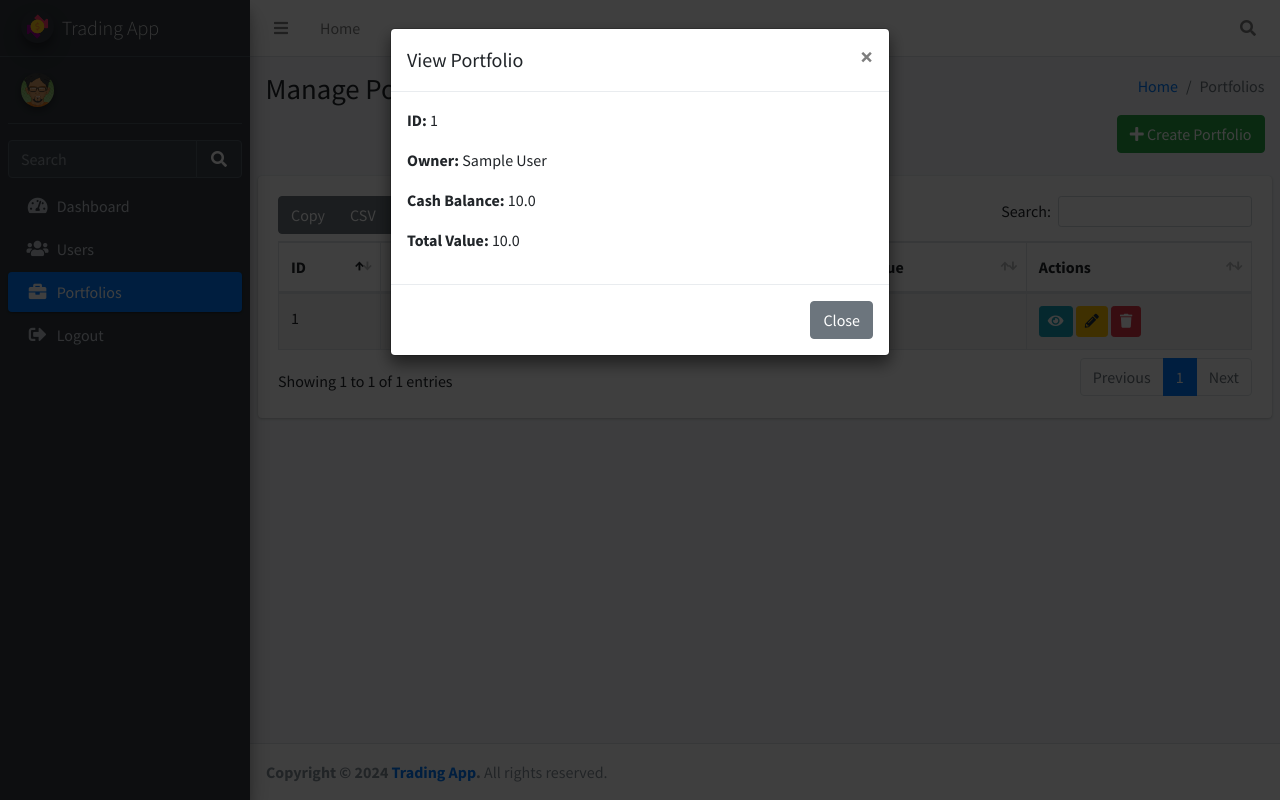
After one commit to Upwork-Trading-App/trading, a Flask app: page /portfolios in a window 1280 px wide, after a click on "View". The commit adds this page. Run offline with Flask 3, Linux system fonts and the light colour scheme; tables that the repository leaves empty hold one stand-in row (values such as "Sample post"); some libraries are stand-ins or nearby versions.

Commit message:
Added Portfolio CRUD

```diff
--- a/app.py
+++ b/app.py
@@ -3,7 +3,7 @@ from flask_sqlalchemy import SQLAlchemy
 from flask_migrate import Migrate
 from flask_bcrypt import Bcrypt
 import re
-from models import db, Users
+from models import db, Users, Portfolio, PortfolioStock, Stock, Order, Transaction, CashTransaction
 
 app = Flask(__name__)
 
@@ -130,5 +130,283 @@ def delete_user(user_id):
     db.session.commit()
     return redirect(url_for('list_users'))
 
+
+### PORTFOLIOS
+@app.route('/portfolio/create', methods=['GET', 'POST'])
+def create_portfolio():
+    users = Users.query.all()  # Get all users to show in the dropdown
+    if request.method == 'POST':
+        user_id = request.form['user_id']
+        cash_balance = float(request.form['cash_balance'])
+        total_value = float(request.form['total_value'])
+
+        portfolio = Portfolio(user_id=user_id, cash_balance=cash_balance, total_value=total_value)
+        db.session.add(portfolio)
+        db.session.commit()
+
+        return redirect(url_for('list_portfolios'))
+
+    return render_template('portfolio/create.html', action='Create', users=users)
+
+
+@app.route('/portfolios')
+def list_portfolios():
+    portfolios = Portfolio.query.all()
+    return render_template('portfolio/list.html', portfolios=portfolios)
+
+@app.route('/portfolio/edit/<int:id>', methods=['GET', 'POST'])
+def edit_portfolio(id):
+    portfolio = Portfolio.query.get_or_404(id)
+
+    if request.method == 'POST':
+        portfolio.cash_balance = float(request.form['cash_balance'])
+        portfolio.total_value = float(request.form['total_value'])
+        db.session.commit()
+
+        return redirect(url_for('list_portfolios'))
+
+    return render_template('portfolio/edit.html', portfolio=portfolio)
+
+@app.route('/portfolio/delete/<int:id>')
+def delete_portfolio(id):
+    portfolio = Portfolio.query.get_or_404(id)
+    db.session.delete(portfolio)
+    db.session.commit()
+
+    return redirect(url_for('list_portfolios'))
+
+
+### PORTFOLIO STOCK
+@app.route('/portfolio_stock/create', methods=['GET', 'POST'])
+def create_portfolio_stock():
+    if request.method == 'POST':
+        portfolio_id = request.form['portfolio_id']
+        stock_id = request.form['stock_id']
+        quantity = int(request.form['quantity'])
+        average_price = float(request.form['average_price'])
+
+        portfolio_stock = PortfolioStock(portfolio_id=portfolio_id, stock_id=stock_id, quantity=quantity, average_price=average_price)
+        db.session.add(portfolio_stock)
+        db.session.commit()
+
+        return redirect(url_for('list_portfolio_stocks'))
+
+    return render_template('portfolio_stock/create.html')
+
+@app.route('/portfolio_stocks')
+def list_portfolio_stocks():
+    portfolio_stocks = PortfolioStock.query.all()
+    return render_template('portfolio_stock/list.html', portfolio_stocks=portfolio_stocks)
+
+@app.route('/portfolio_stock/edit/<int:id>', methods=['GET', 'POST'])
+def edit_portfolio_stock(id):
+    portfolio_stock = PortfolioStock.query.get_or_404(id)
+
+    if request.method == 'POST':
+        portfolio_stock.quantity = int(request.form['quantity'])
+        portfolio_stock.average_price = float(request.form['average_price'])
+        db.session.commit()
+
+        return redirect(url_for('list_portfolio_stocks'))
+
+    return render_template('portfolio_stock/edit.html', portfolio_stock=portfolio_stock)
+
+@app.route('/portfolio_stock/delete/<int:id>')
+def delete_portfolio_stock(id):
+    portfolio_stock = PortfolioStock.query.get_or_404(id)
+    db.session.delete(portfolio_stock)
+    db.session.commit()
+
+    return redirect(url_for('list_portfolio_stocks'))
+
+
+### STOCK
+@app.route('/stock/create', methods=['GET', 'POST'])
+def create_stock():
+    if request.method == 'POST':
+        ticker = request.form['ticker']
+        company_name = request.form['company_name']
+        volume = int(request.form['volume'])
+        initial_price = float(request.form['initial_price'])
+        current_price = float(request.form['current_price'])
+        market_cap = float(request.form['market_cap'])
+
+        stock = Stock(ticker=ticker, company_name=company_name, volume=volume, initial_price=initial_price, current_price=current_price, market_cap=market_cap)
+        db.session.add(stock)
+        db.session.commit()
+
+        return redirect(url_for('list_stocks'))
+
+    return render_template('stock/create.html')
+
+@app.route('/stocks')
+def list_stocks():
+    stocks = Stock.query.all()
+    return render_template('stock/list.html', stocks=stocks)
+
+
+@app.route('/stock/edit/<int:id>', methods=['GET', 'POST'])
+def edit_stock(id):
+    stock = Stock.query.get_or_404(id)
+
+    if request.method == 'POST':
+        stock.ticker = request.form['ticker']
+        stock.company_name = request.form['company_name']
+        stock.volume = int(request.form['volume'])
+        stock.current_price = float(request.form['current_price'])
+        stock.market_cap = float(request.form['market_cap'])
+        db.session.commit()
+
+        return redirect(url_for('list_stocks'))
+
+    return render_template('stock/edit.html', stock=stock)
+
+@app.route('/stock/delete/<int:id>')
+def delete_stock(id):
+    stock = Stock.query.get_or_404(id)
+    db.session.delete(stock)
+    db.session.commit()
+
+    return redirect(url_for('list_stocks'))
+
+
+### ORDER
+@app.route('/order/create', methods=['GET', 'POST'])
+def create_order():
+    if request.method == 'POST':
+        user_id = request.form['user_id']
+        stock_id = request.form['stock_id']
+        order_type = request.form['order_type']
+        quantity = int(request.form['quantity'])
+        price = float(request.form['price'])
+        status = 'pending'  # Orders are created as pending initially
+
+        order = Order(user_id=user_id, stock_id=stock_id, order_type=order_type, quantity=quantity, price=price, status=status)
+        db.session.add(order)
+        db.session.commit()
+
+        return redirect(url_for('list_orders'))
+
+    return render_template('order/create.html')
+
+@app.route('/orders')
+def list_orders():
+    orders = Order.query.all()
+    return render_template('order/list.html', orders=orders)
+
+@app.route('/order/edit/<int:id>', methods=['GET', 'POST'])
+def edit_order(id):
+    order = Order.query.get_or_404(id)
+
+    if request.method == 'POST':
+        order.quantity = int(request.form['quantity'])
+        order.price = float(request.form['price'])
+        order.status = request.form['status']
+        db.session.commit()
+
+        return redirect(url_for('list_orders'))
+
+    return render_template('order/edit.html', order=order)
+
+@app.route('/order/delete/<int:id>')
+def delete_order(id):
+    order = Order.query.get_or_404(id)
+    db.session.delete(order)
+    db.session.commit()
+
+    return redirect(url_for('list_orders'))
+
+
+### TRANSACTION
+@app.route('/transaction/create', methods=['GET', 'POST'])
+def create_transaction():
+    if request.method == 'POST':
+        user_id = request.form['user_id']
+        order_id = request.form['order_id']
+        transaction_type = request.form['transaction_type']
+        quantity = int(request.form['quantity'])
+        price = float(request.form['price'])
+        total = price * quantity
+
+        transaction = Transaction(user_id=user_id, order_id=order_id, transaction_type=transaction_type, quantity=quantity, price=price, total=total)
+        db.session.add(transaction)
+        db.session.commit()
+
+        return redirect(url_for('list_transactions'))
+
+    return render_template('transaction/create.html')
+
+@app.route('/transactions')
+def list_transactions():
+    transactions = Transaction.query.all()
+    return render_template('transaction/list.html', transactions=transactions)
+
+@app.route('/transaction/edit/<int:id>', methods=['GET', 'POST'])
+def edit_transaction(id):
+    transaction = Transaction.query.get_or_404(id)
+
+    if request.method == 'POST':
+        transaction.quantity = int(request.form['quantity'])
+        transaction.price = float(request.form['price'])
+        transaction.total = transaction.quantity * transaction.price
+        db.session.commit()
+
+        return redirect(url_for('list_transactions'))
+
+    return render_template('transaction/edit.html', transaction=transaction)
+
+@app.route('/transaction/delete/<int:id>')
+def delete_transaction(id):
+    transaction = Transaction.query.get_or_404(id)
+    db.session.delete(transaction)
+    db.session.commit()
+
+    return redirect(url_for('list_transactions'))
+
+
+### CASH TRANSACTION
+@app.route('/cash_transaction/create', methods=['GET', 'POST'])
+def create_cash_transaction():
+    if request.method == 'POST':
+        user_id = request.form['user_id']
+        transaction_type = request.form['transaction_type']
+        amount = float(request.form['amount'])
+
+        cash_transaction = CashTransaction(user_id=user_id, transaction_type=transaction_type, amount=amount)
+        db.session.add(cash_transaction)
+        db.session.commit()
+
+        return redirect(url_for('list_cash_transactions'))
+
+    return render_template('cash_transaction/create.html')
+
+@app.route('/cash_transactions')
+def list_cash_transactions():
+    cash_transactions = CashTransaction.query.all()
+    return render_template('cash_transaction/list.html', cash_transactions=cash_transactions)
+
+@app.route('/cash_transaction/edit/<int:id>', methods=['GET', 'POST'])
+def edit_cash_transaction(id):
+    cash_transaction = CashTransaction.query.get_or_404(id)
+
+    if request.method == 'POST':
+        cash_transaction.amount = float(request.form['amount'])
+        db.session.commit()
+
+        return redirect(url_for('list_cash_transactions'))
+
+    return render_template('cash_transaction/edit.html', cash_transaction=cash_transaction)
+
+@app.route('/cash_transaction/delete/<int:id>')
+def delete_cash_transaction(id):
+    cash_transaction = CashTransaction.query.get_or_404(id)
+    db.session.delete(cash_transaction)
+    db.session.commit()
+
+    return redirect(url_for('list_cash_transactions'))
+
+
+
+
 if __name__=='__main__':
     app.run(debug=True)
--- /dev/null
+++ b/templates/portfolio/list.html
@@ -0,0 +1,140 @@
+{% extends "static/base.html" %}
+
+{% block content %}
+
+<!-- Content Header -->
+<section class="content-header">
+    <div class="container-fluid">
+      <div class="row mb-2">
+        <div class="col-sm-6">
+          <h1>Manage Portfolios</h1>
+        </div>
+        <div class="col-sm-6">
+          <ol class="breadcrumb float-sm-right">
+            <li class="breadcrumb-item"><a href="{{ url_for('dashboard') }}">Home</a></li>
+            <li class="breadcrumb-item active">Portfolios</li>
+          </ol>
+        </div>
+      </div>
+      <div class="row mb-2">
+        <div class="col-sm-12">
+          <!-- Create Portfolio Button -->
+          <a href="{{ url_for('create_portfolio') }}" class="btn btn-success float-right">
+            <i class="fas fa-plus"></i> Create Portfolio
+          </a>
+        </div>
+      </div>
+    </div>
+  </section>
+
+<!-- Main content -->
+<section class="content">
+  <div class="row">
+    <div class="col-12">
+      <div class="card">
+        <div class="card-body">
+          <table id="example1" class="table table-bordered table-striped">
+            <thead>
+              <tr>
+                <th>ID</th>
+                <th>Owner</th>
+                <th>Cash Balance</th>
+                <th>Total Value</th>
+                <th>Actions</th>
+              </tr>
+            </thead>
+            <tbody>
+              {% for portfolio in portfolios %}
+              <tr>
+                <td>{{ portfolio.id }}</td>
+                <td>{{ portfolio.user.full_name }}</td> <!-- Show user full name -->
+                <td>{{ portfolio.cash_balance }}</td>
+                <td>{{ portfolio.total_value }}</td>
+                <td>
+                  <!-- View Portfolio Modal Trigger -->
+                  <a href="#" class="btn btn-info btn-sm" title="View" data-toggle="modal" data-target="#viewModal{{ portfolio.id }}">
+                    <i class="fas fa-eye"></i>
+                  </a>
+
+                  <!-- Edit Portfolio Modal Trigger -->
+                  <a href="#" class="btn btn-warning btn-sm" title="Edit" data-toggle="modal" data-target="#editModal{{ portfolio.id }}">
+                    <i class="fas fa-pencil-alt"></i>
+                  </a>
+
+                  <!-- Delete Action -->
+                  <a href="{{ url_for('delete_portfolio', id=portfolio.id) }}" class="btn btn-danger btn-sm" title="Delete" onclick="return confirm('Are you sure you want to delete this portfolio?');">
+                    <i class="fas fa-trash"></i>
+                  </a>
+                </td>
+              </tr>
+
+              <!-- View Portfolio Modal -->
+              <div class="modal fade" id="viewModal{{ portfolio.id }}" tabindex="-1" role="dialog" aria-labelledby="viewModalLabel{{ portfolio.id }}" aria-hidden="true">
+                <div class="modal-dialog" role="document">
+                  <div class="modal-content">
+                    <div class="modal-header">
+                      <h5 class="modal-title" id="viewModalLabel{{ portfolio.id }}">View Portfolio</h5>
+                      <button type="button" class="close" data-dismiss="modal" aria-label="Close">
+                        <span aria-hidden="true">&times;</span>
+                      </button>
+                    </div>
+                    <div class="modal-body">
+                      <p><strong>ID:</strong> {{ portfolio.id }}</p>
+                      <p><strong>Owner:</strong> {{ portfolio.user.full_name }}</p>
+                      <p><strong>Cash Balance:</strong> {{ portfolio.cash_balance }}</p>
+                      <p><strong>Total Value:</strong> {{ portfolio.total_value }}</p>
+                    </div>
+                    <div class="modal-footer">
+                      <button type="button" class="btn btn-secondary" data-dismiss="modal">Close</button>
+                    </div>
+                  </div>
+                </div>
+              </div>
+
+            <!-- Edit Portfolio Modal -->
+            <div class="modal fade" id="editModal{{ portfolio.id }}" tabindex="-1" role="dialog" aria-labelledby="editModalLabel{{ portfolio.id }}" aria-hidden="true">
+                <div class="modal-dialog" role="document">
+                <div class="modal-content">
+                    <div class="modal-header">
+                    <h5 class="modal-title" id="editModalLabel{{ portfolio.id }}">Edit Portfolio</h5>
+                    <button type="button" class="close" data-dismiss="modal" aria-label="Close">
+                        <span aria-hidden="true">&times;</span>
+                    </button>
+                    </div>
+                    <form action="{{ url_for('edit_portfolio', id=portfolio.id) }}" method="POST">
+                    <div class="modal-body">
+                        <!-- Cash Balance -->
+                        <div class="form-group">
+                        <label for="cash_balance{{ portfolio.id }}">Cash Balance</label>
+                        <input type="number" step="0.01" class="form-control" id="cash_balance{{ portfolio.id }}" name="cash_balance" value="{{ portfolio.cash_balance }}">
+                        </div>
+
+                        <!-- Total Value -->
+                        <div class="form-group">
+                        <label for="total_value{{ portfolio.id }}">Total Value</label>
+                        <input type="number" step="0.01" class="form-control" id="total_value{{ portfolio.id }}" name="total_value" value="{{ portfolio.total_value }}">
+                        </div>
+                    </div>
+                    <div class="modal-footer">
+                        <button type="button" class="btn btn-secondary" data-dismiss="modal">Close</button>
+                        <button type="submit" class="btn btn-primary">Save Changes</button>
+                    </div>
+                    </form>
+                </div>
+                </div>
+            </div>
+
+              {% endfor %}
+            </tbody>
+          </table>
+        </div>
+      </div>
+    </div>
+  </div>
+</section>
+
+<!-- Include Bootstrap JS and jQuery for modals to work -->
+<script src="https://code.jquery.com/jquery-3.5.1.slim.min.js"></script>
+<script src="https://cdn.jsdelivr.net/npm/bootstrap@4.5.2/dist/js/bootstrap.bundle.min.js"></script>
+
+{% endblock %}
--- a/templates/static/sidebar.html
+++ b/templates/static/sidebar.html
@@ -48,6 +48,13 @@
                     </a>
                 </li>
                 <li class="nav-item">
+                    <!-- Add active class if the current route matches 'list_portfolios' -->
+                    <a href="{{ url_for('list_portfolios') }}" class="nav-link {% if request.endpoint == 'list_portfolios' %}active{% endif %}">
+                        <i class="nav-icon fas fa-briefcase"></i>
+                        <p>Portfolios</p>
+                    </a>
+                </li>
+                <li class="nav-item">
                     <a href="{{ url_for('logout') }}" class="nav-link">
                         <i class="nav-icon fas fa-sign-out-alt"></i>
                         <p>Logout</p>
```
Also changed, not shown: templates/portfolio/create.html (added, +106 -0 lines), templates/cash_transaction/create.html (added), templates/cash_transaction/edit.html (added), templates/cash_transaction/list.html (added), templates/order/create.html (added), templates/order/edit.html (added), templates/order/list.html (added), templates/portfolio_stock/create.html (added), templates/portfolio_stock/edit.html (added), templates/portfolio_stock/list.html (added), templates/stock/create.html (added), templates/stock/edit.html (added), templates/stock/list.html (added), templates/transaction/create.html (added), 2 more files.
